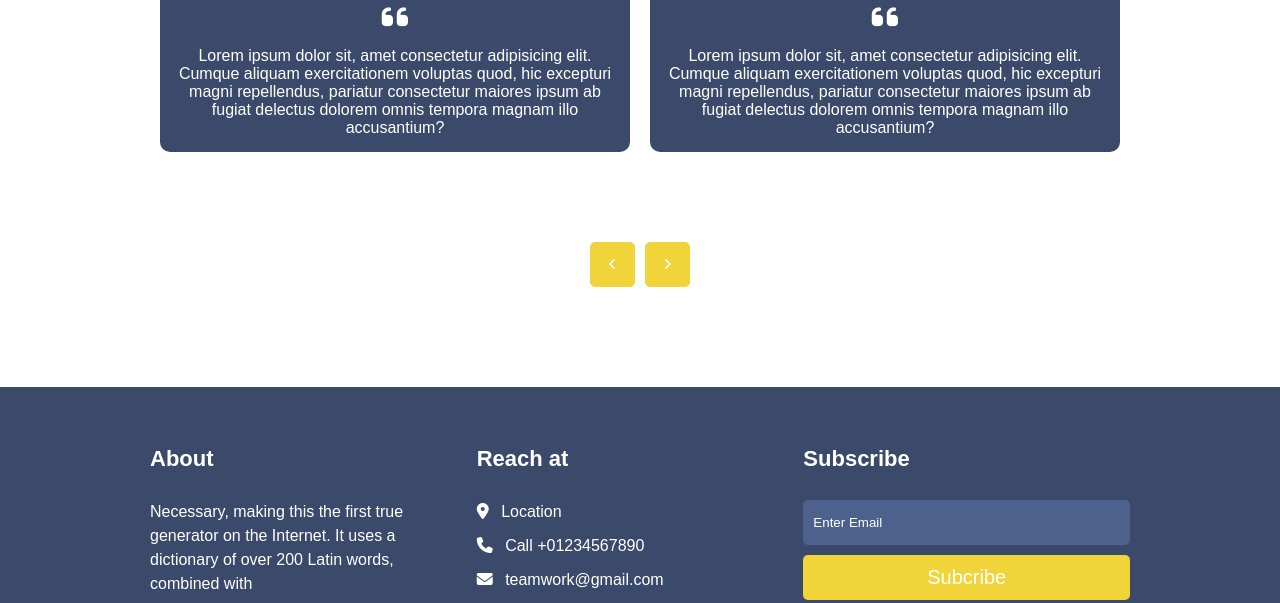
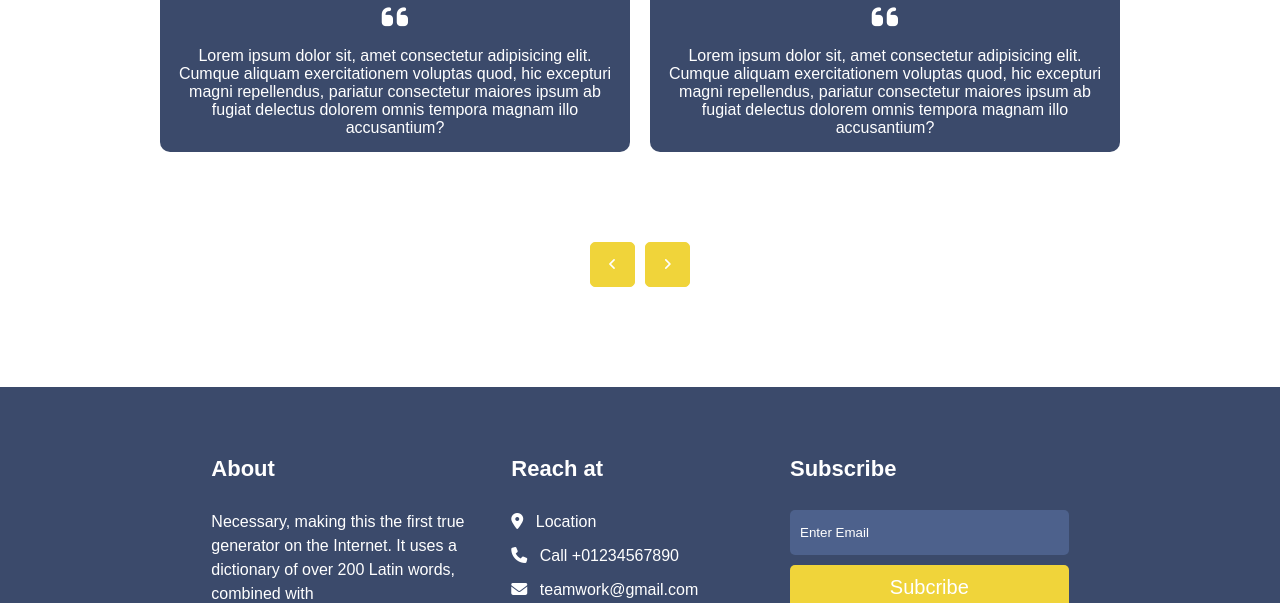
Before and after one commit to HuskyDG/web-subproject, a plain HTML site: page subproject/index.html in a window 1280 px wide. Shown: the part 3131-3734 px from the top of the page. Drawn offline with Linux system fonts and the light colour scheme.

Commit message:
subproject: adjust header & footer
Co-Authored-By: tanthien12 <101163035+tanthien12@users.noreply.github.com>

```diff
--- a/subproject/js/loader.js
+++ b/subproject/js/loader.js
@@ -21,8 +21,8 @@ document.getElementById("header").innerHTML=`
 
 document.getElementById("footer").innerHTML=`
         <div class="footer">
-				<div class="footer-container">
-					<div class="footer-menu">
+				<div class="footer-container flex2 wrapable">
+					<div class="footer-menu wrapable">
 						<!--Col 1-->
 						<div class="footer-menu-col">
 							<div class="foooter-about">
--- a/subproject/style.css
+++ b/subproject/style.css
@@ -259,12 +259,17 @@
 
 /* Footer-container */
 
+.footer {
+	width: 100%;
+}
+
 .footer-container{
     background-color: #3b4a6b;
     color: #fff;
     font-size: 16px;
     font-weight: 400px;
     line-height: 1.5;
+	padding:10px;
     /* display: flex;
     flex-direction: column;
     justify-content: center; */
@@ -274,7 +279,7 @@
     display: flex;
     justify-content: space-between;
     padding-top: 30px;
-    margin: 0px 150px;
+    margin: auto;
 
 
 }
```
